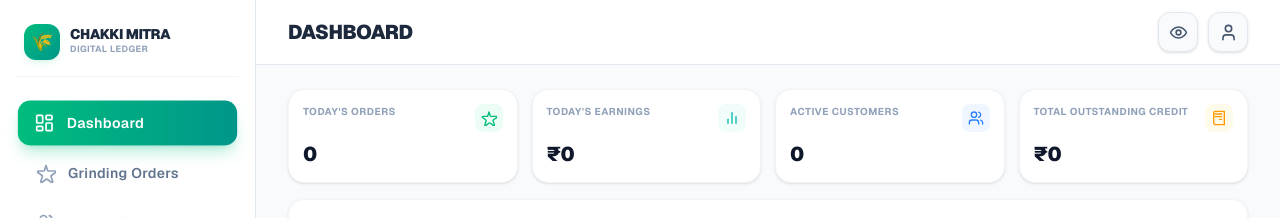
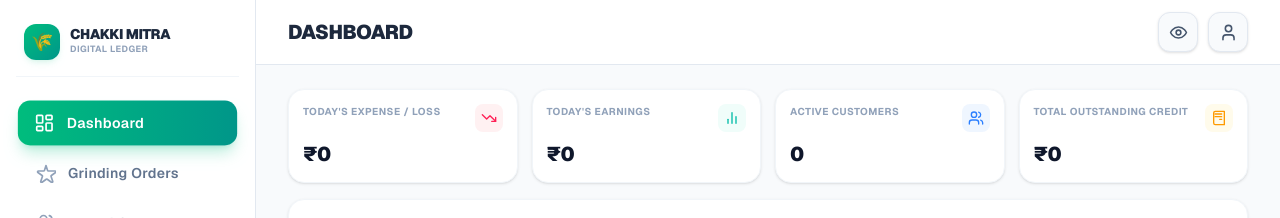
Before and after one commit to abhiv9098/chakki-ka-app, a Next.js app: page / in a window 1280 px wide. Both pictures are taken after a click on the button "English". Shown: the top 218 px of the page. Built offline with nearby package versions, Linux system fonts and the light colour scheme.

Commit message:
Replace TODAY'S ORDERS card with TODAY'S EXPENSE/LOSS card on Dashboard

```diff
--- a/src/components/DashboardView.tsx
+++ b/src/components/DashboardView.tsx
@@ -2,7 +2,7 @@
 
 import React, { useState } from 'react';
 import { useApp } from '../context/AppContext';
-import { GrindingIcon, CustomersIcon, KhataIcon, ReportsIcon, PlusIcon, ChevronRightIcon, QrCodeIcon } from './Icons';
+import { LossIcon, CustomersIcon, KhataIcon, ReportsIcon, PlusIcon, ChevronRightIcon, QrCodeIcon } from './Icons';
 import { InvoiceModal } from './InvoiceModal';
 import { QrScannerModal } from './QrScannerModal';
 import { Order } from '../types';
@@ -37,8 +37,10 @@ export const DashboardView: React.FC = () => {
     .filter(r => r.type === 'PAID' && r.createdAt >= startOfToday)
     .reduce((sum, r) => sum + r.amount, 0);
 
-  const todayEarningsCount = todayOrders.length;
   const todayEarningsAmount = todayCashOrdersAmount + todayReceivedAmount;
+  const todayExpensesAmount = todayHisab
+    ? (todayHisab.expenses > 0 ? todayHisab.expenses : (!todayHisab.isProfit ? todayHisab.amount : 0))
+    : 0;
 
   const activeCustomersCount = customers.filter(c => c.outstandingBalance > 0).length;
   const totalOutstandingAmount = customers.reduce((sum, c) => sum + c.outstandingBalance, 0);
@@ -104,12 +106,13 @@ export const DashboardView: React.FC = () => {
 
   const stats = [
     {
-      label: t('todayOrders'),
-      value: hideAmounts ? '••' : todayEarningsCount.toString(),
-      icon: GrindingIcon,
-      colorClass: 'from-emerald-500 to-teal-600',
-      bgClass: 'bg-emerald-50 dark:bg-emerald-950/20',
-      iconColor: 'text-emerald-500'
+      label: t('todayExpenses'),
+      value: hideAmounts ? '₹••••' : formatCurrency(todayExpensesAmount),
+      icon: LossIcon,
+      colorClass: 'from-rose-500 to-red-600',
+      bgClass: 'bg-rose-50 dark:bg-rose-950/20',
+      iconColor: 'text-rose-500',
+      onClick: () => setActiveView('daily-hisab')
     },
     {
       label: t('todayEarnings'),
@@ -146,7 +149,8 @@ export const DashboardView: React.FC = () => {
           return (
             <div
               key={idx}
-              className="bg-white dark:bg-slate-900 border border-slate-100 dark:border-slate-800/80 rounded-2xl p-3.5 flex flex-col justify-between shadow-sm transition-all duration-300 hover:shadow-md hover:-translate-y-0.5 hover:border-slate-200 dark:hover:border-slate-750"
+              onClick={s.onClick}
+              className={`bg-white dark:bg-slate-900 border border-slate-100 dark:border-slate-800/80 rounded-2xl p-3.5 flex flex-col justify-between shadow-sm transition-all duration-300 hover:shadow-md hover:-translate-y-0.5 hover:border-slate-200 dark:hover:border-slate-750 ${s.onClick ? 'cursor-pointer' : ''}`}
             >
               <div className="flex items-start justify-between gap-2">
                 <span className="text-[10px] font-bold text-slate-400 dark:text-slate-500 uppercase tracking-wider leading-normal">
--- a/src/components/Icons.tsx
+++ b/src/components/Icons.tsx
@@ -239,3 +239,10 @@ export const CalculatorIcon = ({ size = 20, ...props }: IconProps) => (
     <path d="M8 18h.01" />
   </svg>
 );
+
+export const LossIcon = ({ size = 20, ...props }: IconProps) => (
+  <svg xmlns="http://www.w3.org/2000/svg" width={size} height={size} viewBox="0 0 24 24" fill="none" stroke="currentColor" strokeWidth="2" strokeLinecap="round" strokeLinejoin="round" {...props}>
+    <polyline points="22 17 13.5 8.5 8.5 13.5 2 7" />
+    <polyline points="16 17 22 17 22 11" />
+  </svg>
+);
--- a/src/data/translations.ts
+++ b/src/data/translations.ts
@@ -26,6 +26,7 @@ export const translations = {
     profitOrLossOption: "Financial Result",
     expenseDescription: "Expense Details",
     todayOrders: "Today's Orders",
+    todayExpenses: "Today's Expense / Loss",
     todayEarnings: "Today's Earnings",
     activeCustomers: "Active Customers",
     totalOutstanding: "Total Outstanding Credit",
@@ -151,6 +152,7 @@ export const translations = {
     profitOrLossOption: "मुनाफा या नुकसान चुनें",
     expenseDescription: "खर्च का विवरण",
     todayOrders: "आज के ऑर्डर्स",
+    todayExpenses: "आज का खर्च / नुकसान",
     todayEarnings: "आज की कमाई",
     activeCustomers: "सक्रिय ग्राहक",
     totalOutstanding: "कुल उधारी (मार्केट में)",
```
